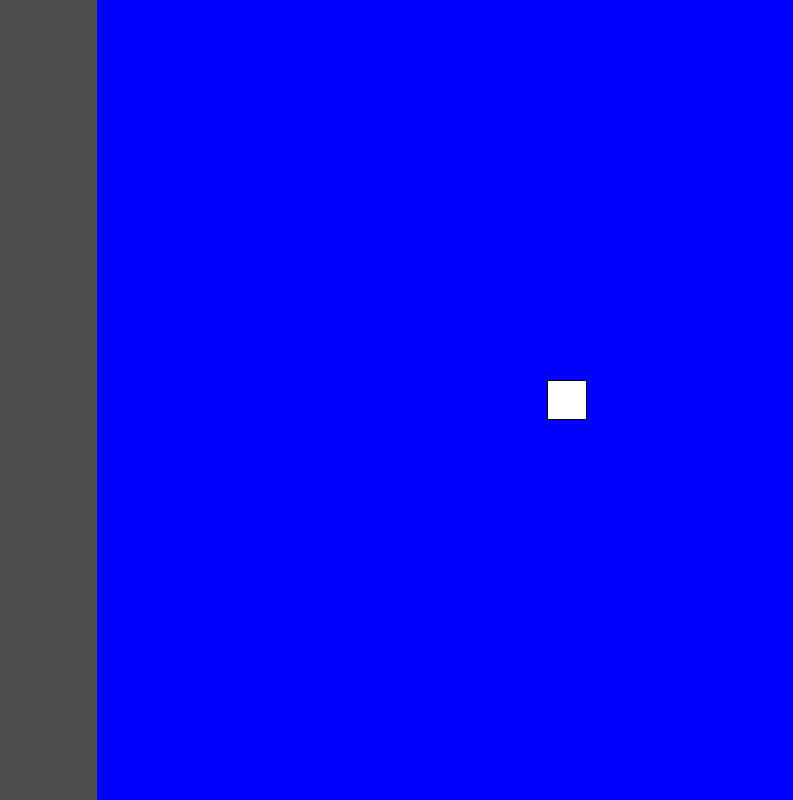
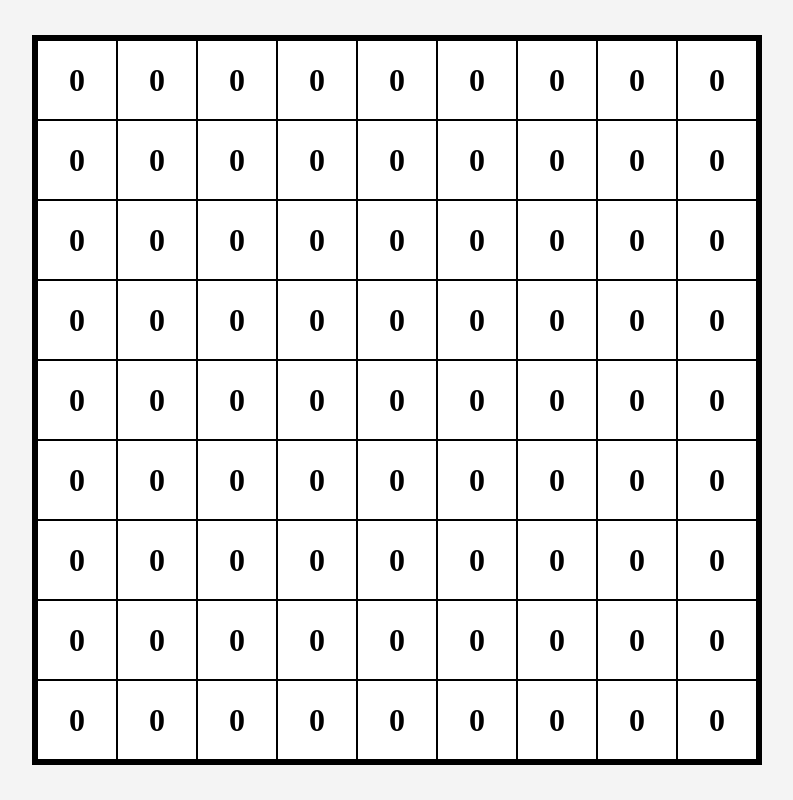
Before and after one commit to TheVineCode/sudoku_solver, a plain HTML site: page index.html in a window 1280 px wide. Shown: the whole page, without its empty margins (243-1036 px from the left). Drawn offline with Linux system fonts and the light colour scheme.

Commit message:
Making board render and board styling

```diff
--- a/index.css
+++ b/index.css
@@ -8,17 +8,16 @@ body {
     width: 100vw;
     height: 100vh;
     background-color: #f4f4f4;
-    display: flex;
+    /*display: flex;*/
 }
 
-.left-nav {
+/*.left-nav {
     background-color: #4d4d4d;
     width: 340px;
     height: 100%;
-}
+}*/
 
 .game-area {
-    background-color: blue;
     height: 100%;
     flex-grow: 1;
     padding: 5rem;
@@ -29,11 +28,23 @@ body {
 
 .game {
     background-color: pink;
+    max-width: 1220px;
+    max-height: 1220px;
+    display: grid;
+    grid-template-rows: auto auto auto auto auto auto auto auto auto;
+    grid-template-columns: auto auto auto auto auto auto auto auto auto;
+    border: 5px solid #000;
 }
 
 .game_block {
     background-color: white;
     border: 1px solid #000;
-    width: 40px;
-    height: 40px;
+    width: 80px;
+    height: 80px;
+    display: flex;
+    align-items: center;
+    justify-content: center;
+    font-weight: 800;
+    font-size: 32px;
+
 }
--- a/index.html
+++ b/index.html
@@ -9,10 +9,10 @@
 <body>
     <section class="left-nav"></section>
     <section class="game-area">
-        <div class="game">
-            <div class="row">
-                <div class="game_block"></div>
-            </div>
+        <div id="game_board" class="game">
+            <!--<div class="row">-->
+                <!--<div class="game_block"></div>-->
+            <!--</div>-->
         </div>
 
     </section>
--- a/index.js
+++ b/index.js
@@ -2,21 +2,11 @@ class Sudoku{
   constructor() {
     this.boardSize = 9;
     this.board = null;
-    // const board = [
-    //   [0,0,0,0,0,0,0,0,0],
-    //   [0,0,0,0,0,0,0,0,0],
-    //   [0,0,0,0,0,0,0,0,0],
-    //   [0,0,0,0,0,0,0,0,0],
-    //   [0,0,0,0,0,0,0,0,0],
-    //   [0,0,0,0,0,0,0,0,0],
-    //   [0,0,0,0,0,0,0,0,0],
-    //   [0,0,0,0,0,0,0,0,0],
-    //   [0,0,0,0,0,0,0,0,0],
-    // ];
   }
 
   generateBoard() {
     let board = [];
+
     for (let i = 0; i < this.boardSize; i++) {
       let row = [];
       for (let j = 0; j < this.boardSize; j++) {
@@ -27,11 +17,31 @@ class Sudoku{
 
     this.board = board;
   }
+
+  render() {
+    const gameBoardEl = document.getElementById('game_board')
+    this.board.forEach((row, i) => {
+      row.forEach((el, index) => {
+        const blockEl = document.createElement('div');
+        blockEl.setAttribute('data-row', i);
+        blockEl.setAttribute('data-col', index);
+        blockEl.setAttribute('class', 'game_block')
+        blockEl.innerHTML = el;
+
+        gameBoardEl.append(blockEl);
+      });
+    })
+  }
+
+  seedBoard() {
+
+  }
 }
 
 game = new Sudoku();
 
 game.generateBoard();
+game.render();
 
 class Game {
 
```
